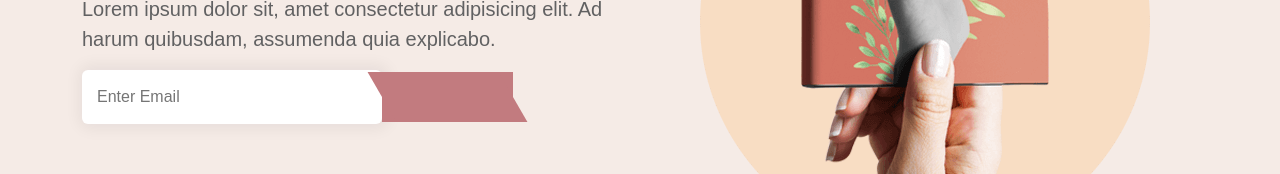
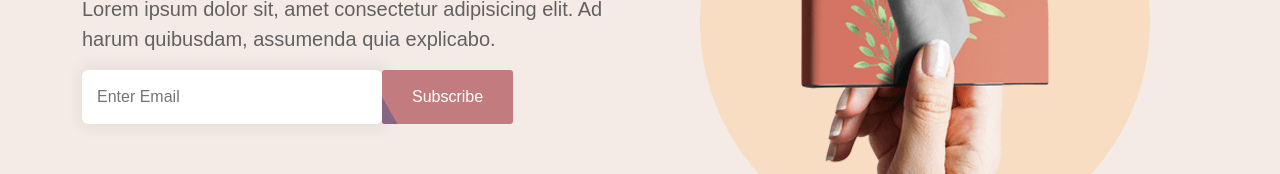
Before and after one commit to Khushbupatel05/pr-5-Bootstrap-landingpage, a React (Vite) app: page / in a window 1280 px wide. Shown: the part 428-602 px from the top of the page. Built offline with nearby package versions, Linux system fonts and the light colour scheme.

Commit message:
commit for small things

```diff
--- a/src/Components/Button.jsx
+++ b/src/Components/Button.jsx
@@ -1,11 +1,11 @@
-import React from 'react'
+import React from 'react';
 
 const Button = (props) => {
   return (
-    <div className=''>
+    <div>
       <button className="allbutton">{props.btnName}</button>
     </div>
-  )
-}
+  );
+};
 
-export default Button
+export default Button;
--- a/src/Components/ContactMe.jsx
+++ b/src/Components/ContactMe.jsx
@@ -22,7 +22,7 @@ const ContactMe = () => {
                 Feel free to contact me.
               </p>
               <h5 className="contact-content ct mb-4">+61 (0) 111 222 333</h5>
-              <Button />
+              <Button btnName="Send me a message" />
             </div>
           </div>
         </div>
--- a/src/Components/Footer.jsx
+++ b/src/Components/Footer.jsx
@@ -1,3 +1,4 @@
+import Button from "./Button"
 
 const Footer = () => {
   return (
@@ -69,10 +70,8 @@ const Footer = () => {
                         </div>
                         <form action="">
                             <div>
-                                <input type="email" name="email" placeholder="Email" id="subscriber-email" className="form-control p-2" ></input>
-                                <button className="mt-3">
-                                    <span>Subscribe</span>
-                                </button>
+                                <input type="email" name="email" placeholder="Email" id="subscriber-email" className="form-control p-2 mb-3" ></input>
+                             <Button btnName="Subscribe" />
                             </div>
                         </form>
                    </div>
--- a/src/Components/Pricing.jsx
+++ b/src/Components/Pricing.jsx
@@ -1,41 +1,75 @@
-import React from 'react'
+import React from 'react';
 import Sectionheading from './Sectionheading';
 
+const pricingData = [
+    {
+        title: "E-Book",
+        price: "$05",
+        features: [
+            "Complete Book",
+            "PDF and EPUB",
+            "Hardcover Book",
+            "Access to Downloads",
+        ],
+
+    },
+    {
+        title: "Bundle",
+        price: "$15",
+        features: [
+            "All Book Versions",
+            "Audiobook Access",
+            "Signed Copy",
+            "Bonus Chapter",
+        ],
+
+    },
+    {
+        title: "Premium",
+        price: "$10",
+        features: [
+            "Full Bundle",
+            "1-on-1 Webinar",
+            "Special Notes",
+            "Exclusive Community",
+        ],
+    },
+];
+
 const Pricing = () => {
-    let title = "Pricing based on their version";
-    let des = " Pricing"
+    const title = "Pricing based on their version";
+    const des = "Pricing";
+
     return (
-        <>
-            <div className="section bg-color py-5">
-                <div className="container">
-                    <div className="row">
-                        <div className="  col-sm-12">
-                            <div className="text-center ">
-                                <Sectionheading title={title} des={des} />
-                            </div>
-                        </div>
+        <section className="section bg-color py-5">
+            <div className="container">
+                <div className="row">
+                    <div className="col-sm-12 text-center">
+                        <Sectionheading title={title} des={des} />
                     </div>
-                    <div className="row d-flex align-items-center justify-content-center">
-                        <div className="col-md-6 col-lg-4 mb-4 mb-lg-0">
-                            <div className='p-5 bg-white text-center'>
-                                <h3 class="pricing_title">E-Book</h3>
-                                <h3 class="pricing_price">$05</h3>
-                                <ul class="pricing_list my-4 text-black ps-1">
-                                    <li className='mb-4 py-1'>Complete Book</li>
-                                    <li className='mb-4 py-1'>PDF and EPUB</li>
-                                    <li className='mb-4 py-1'>Hardcover Book</li>
-                                    <li className='mb-4 py-1'>Access to Downloads</li>
+                </div>
+
+                <div className="row d-flex align-items-center justify-content-center">
+                    {pricingData.map((item, index) => (
+                        <div className="col-md-6 col-lg-4 mb-4 mb-lg-0" key={index}>
+                            <div className='p-5 bg-white text-center rounded-2 h-100 pricing'>
+                                <h3 className="pricing_title">{item.title}</h3>
+                                <h3 className="pricing_price">{item.price}</h3>
+                                <ul className="pricing_list my-4 text-black ps-1">
+                                    {item.features.map((feature, idx) => (
+                                        <li key={idx} className='mb-4 py-1'>{feature}</li>
+                                    ))}
                                 </ul>
                                 <div className='pricing-btn position-relative lh-lg rounded-1'>
-                                    BUY NOW
+
                                 </div>
                             </div>
                         </div>
-                    </div>
+                    ))}
                 </div>
             </div>
-        </>
-    )
-}
+        </section>
+    );
+};
 
-export default Pricing
+export default Pricing;
--- a/src/index.css
+++ b/src/index.css
@@ -356,7 +356,9 @@ header {
   width: 310.5px;
   margin-right: 18px;
 }
-
+.pricing:hover{
+  box-shadow: 5px 5px #876585;
+}
 .pricing_title {
   font-family: "Philosopher", sans-serif !important;
   font-weight: 700;
@@ -541,42 +543,53 @@ header {
   right: 10px;
   opacity: 0.1;
 }
-.award-title{
+
+.award-title {
   font-family: "Philosopher", sans-serif !important;
   font-size: 28px;
   color: #2f4858;
   margin-bottom: 20px;
   font-weight: 700;
 }
-.award-dec{
+
+.award-dec {
   font-size: 17px;
 }
-.allbutton{
-    border-top-left-radius: 0;
-    border-bottom-left-radius: 0;
-    padding: 10px 20px;
-    pointer-events: auto;
+
+.allbutton {
+  padding: 12px 30px;
   cursor: pointer;
-    background: #c27b7f;
+  background: #c27b7f; /* Default color */
   color: #ffffff;
   border: none;
   text-align: center;
-    padding: 10px 30px;
   line-height: 30px;
   margin: 0;
   position: relative;
   display: inline-block;
+  border-radius: 3px;
+  overflow: hidden;
+  z-index: 1;
+  transition: color 0.3s ease;
 }
-.allbutton::before{
+
+.allbutton::before {
   content: "";
-    background: #c27b7f;
-    width: 125%;
-    left: -12%;
-    transform: skew(30deg);
-    transition: transform 0.4s cubic-bezier(0.3, 1, 0.8, 1);
+  background: #876585;
+  transform: skew(30deg) translateX(-100%);
+  transition: transform 0.5s;
   position: absolute;
   top: 0;
   left: 0;
-    width: 100%;
+  width: 135%;
   height: 100%;
+  z-index: -1;
 }
+
+.allbutton:hover::before {
+  transform: skew(30deg) translateX(0%);
+}
+
+.allbutton:hover {
+  color: #ffffff;
+}
```
Lines whose indentation alone changed are shown as unchanged.
